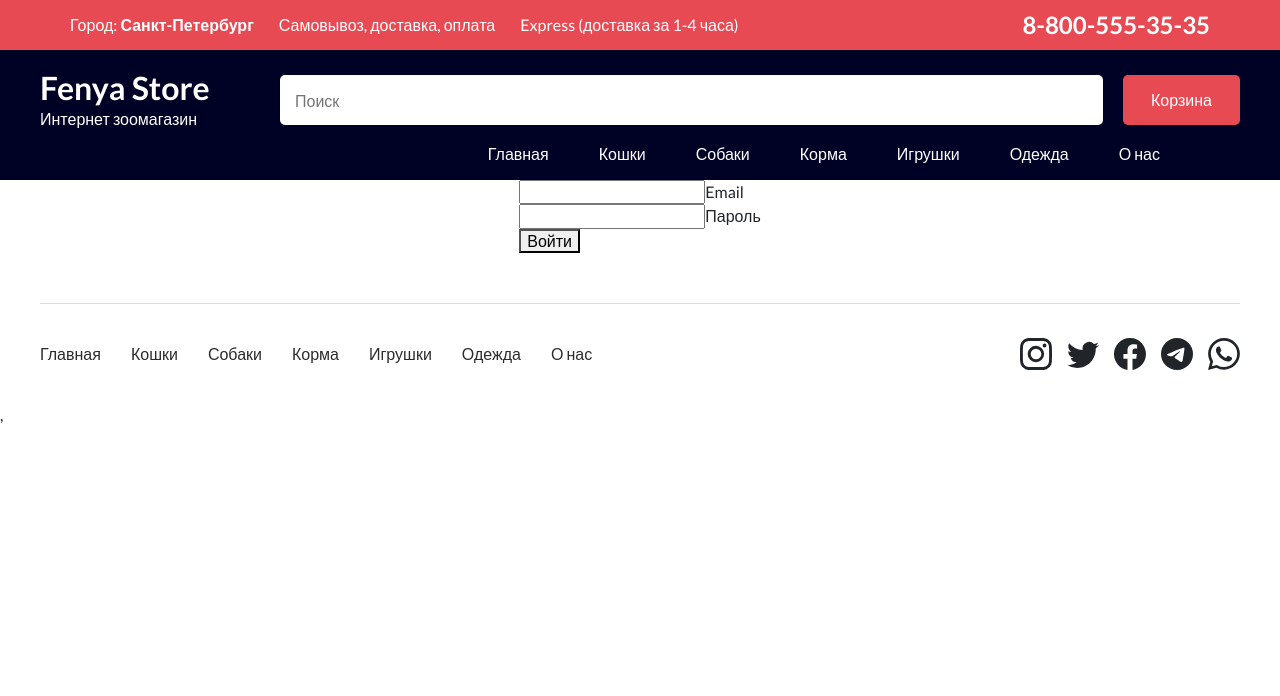
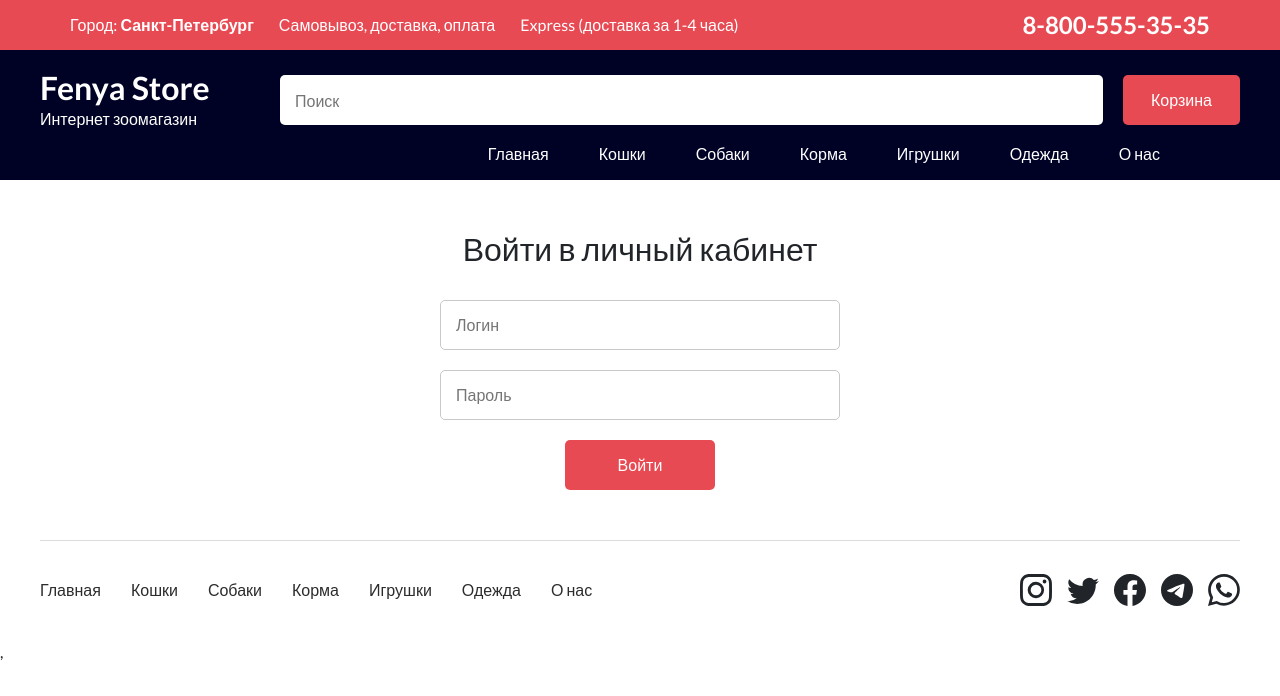
Before and after one commit to msmarielos/fenya-store, a React (Create React App) app in the folder client/: page /login in a window 1280 px wide. Shown: the top 696 px of the page. Built offline with nearby package versions, Linux system fonts and the light colour scheme.

Commit message:
login styles

```diff
--- a/client/src/components/App/Login/Login.jsx
+++ b/client/src/components/App/Login/Login.jsx
@@ -1,6 +1,7 @@
 import { useRef } from 'react';
 import { useDispatch } from 'react-redux';
 import { routesApi } from '../../../utils/routesApi';
+import './Login.scss';
 
 function Login(props) {
   const emailInput = useRef();
@@ -20,17 +21,28 @@ function Login(props) {
   };
 
   return (
-    <form onSubmit={formHandler}>
-      <div>
-        <input ref={emailInput} id="email" type="email" required />
-        <label htmlFor="email">Email</label>
-      </div>
-      <div>
-        <input ref={passwordInput} id="password" type="password" required />
-        <label htmlFor="password">Пароль</label>
-      </div>
-      <button>Войти</button>
-    </form>
+    <>
+      <h1>Войти в личный кабинет</h1>
+      <form onSubmit={formHandler} className="login-form">
+        <input
+          ref={emailInput}
+          id="email"
+          type="email"
+          placeholder="Логин"
+          required
+        />
+
+        <input
+          ref={passwordInput}
+          id="password"
+          type="password"
+          placeholder="Пароль"
+          required
+        />
+
+        <button className="regular-btn login-btn">Войти</button>
+      </form>
+    </>
   );
 }
 
--- /dev/null
+++ b/client/src/components/App/Login/Login.scss
@@ -0,0 +1,20 @@
+.login-form {
+  display: flex;
+  flex-direction: column;
+  align-items: center;
+  width: 1200px;
+
+  input {
+    width: 400px;
+    height: 50px;
+    border: 1px solid rgb(201, 201, 201);
+    border-radius: 5px;
+    margin: 10px 0;
+    padding: 0 0 0 15px;
+  }
+
+  .login-btn {
+    width: 150px;
+    margin-top: 10px;
+  }
+}
--- a/client/src/index.scss
+++ b/client/src/index.scss
@@ -3,8 +3,9 @@ body {
   font-size: 16px;
 }
 
-h2 {
-  margin-top: 30px;
+h2,
+h1 {
+  margin-top: 50px;
 }
 
 .root-container {
```
